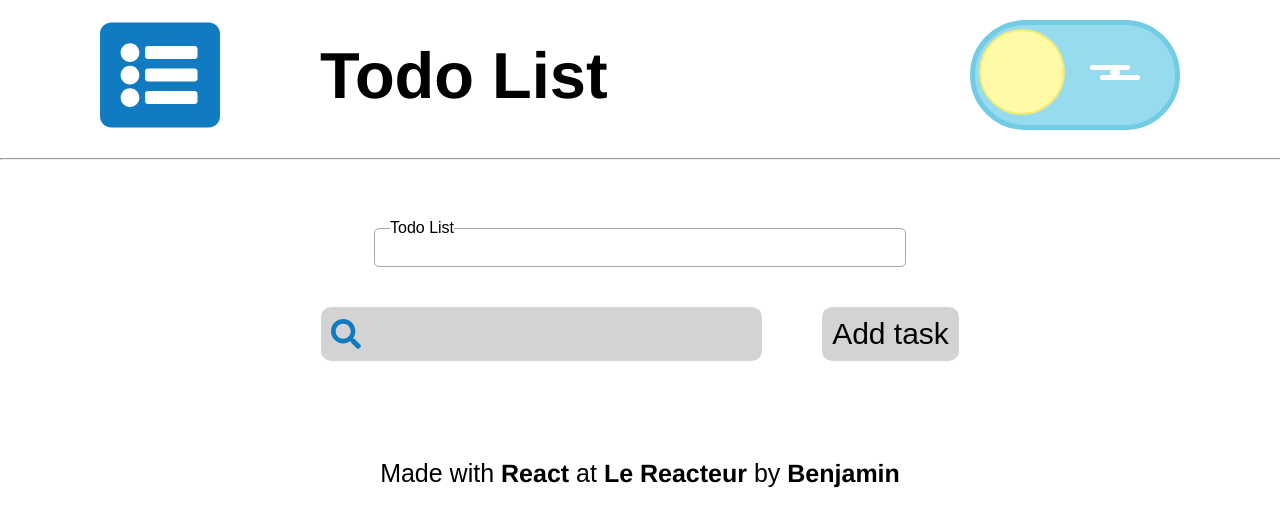
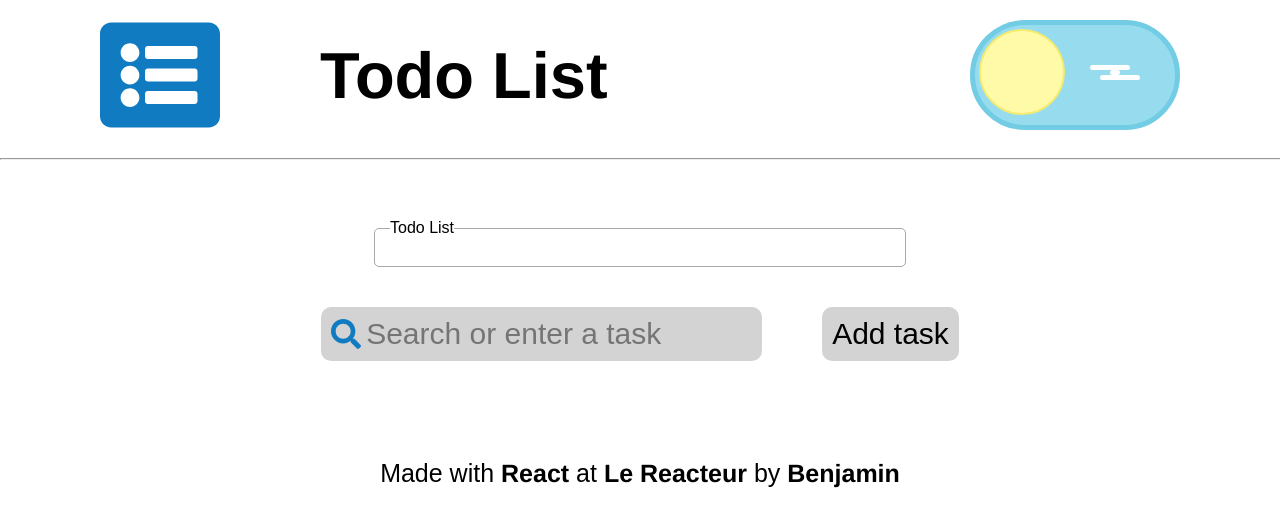
Before and after one commit to BenjaminFian2/react-todo-list, a React (Create React App) app: page / in a window 1280 px wide. Shown: the top 526 px of the page. Built offline with nearby package versions, Linux system fonts and the light colour scheme.

Commit message:
v2/250721

```diff
--- a/src/components/NewTaskSearch.js
+++ b/src/components/NewTaskSearch.js
@@ -27,6 +27,7 @@ const NewTaskSearch = ({ tasks, setTasks }) => {
         <input
           className="bar"
           type="text"
+          placeholder="Search or enter a task"
           value={tasks.search}
           onChange={(event) => {
             const obj = { ...tasks };
```
